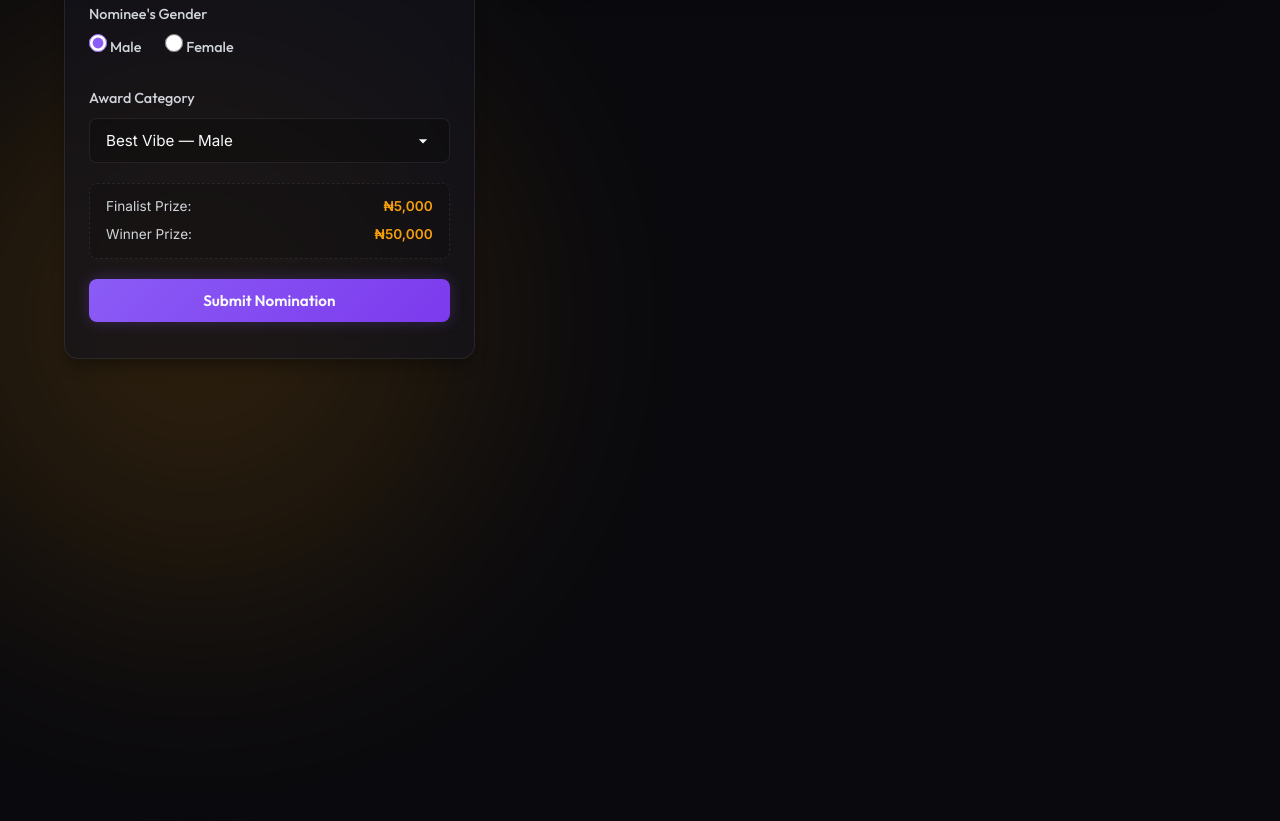
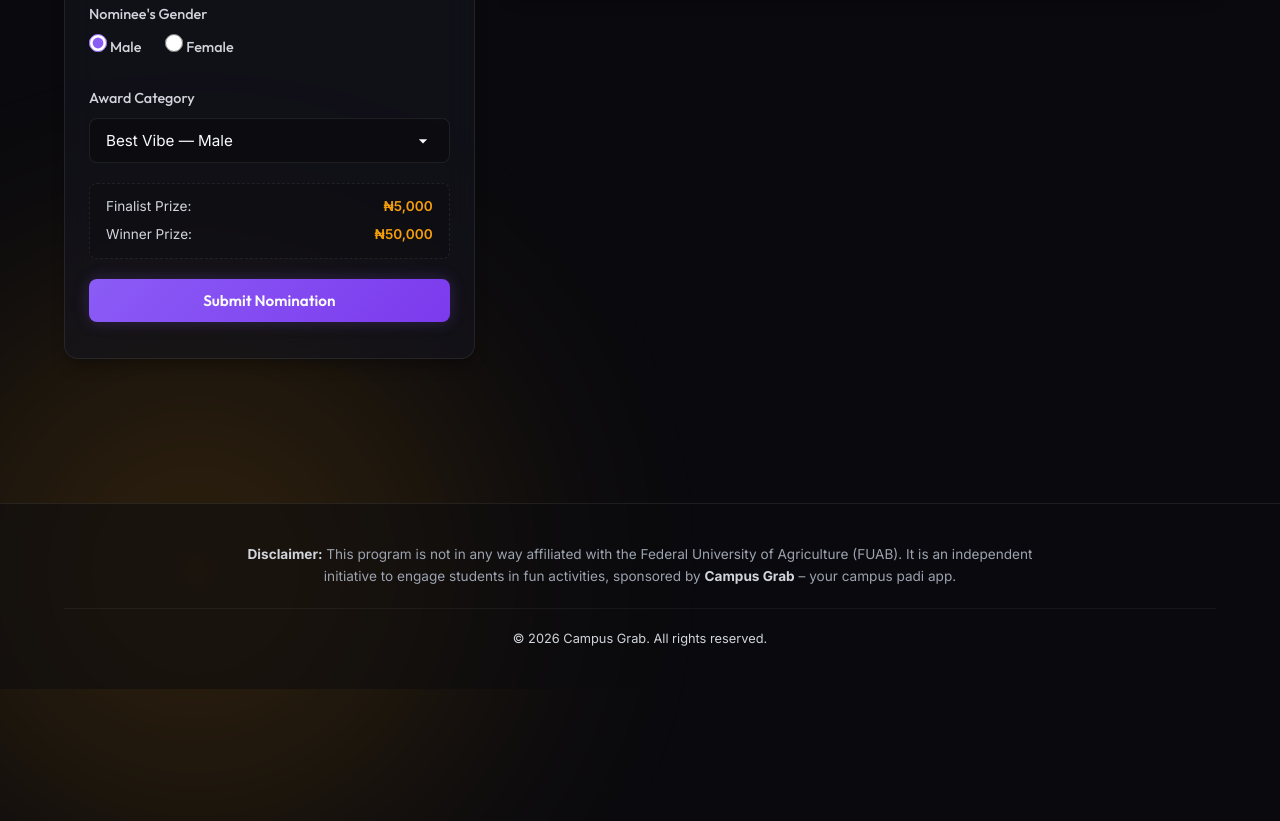
Before and after one commit to Ibrahimdev200/campu-grab-fuab-icon-award, a website built with Vite: page index.html in a window 1280 px wide. Shown: the part 1553-2374 px from the top of the page. Before the commit the page ends 2152 px from the top, so only its background shows below. Built offline with nearby package versions, Linux system fonts and the light colour scheme; no server answers.

Commit message:
Add Federal University of Agriculture disclaimer footer sponsored by Campus Grab

```diff
--- a/index.html
+++ b/index.html
@@ -382,6 +382,18 @@
 
   </main>
 
+  <!-- Footer -->
+  <footer class="app-footer">
+    <div class="footer-container">
+      <p class="footer-disclaimer">
+        <strong>Disclaimer:</strong> This program is not in any way affiliated with the Federal University of Agriculture (FUAB). It is an independent initiative to engage students in fun activities, sponsored by <strong>Campus Grab</strong> – your campus padi app.
+      </p>
+      <div class="footer-bottom">
+        <p>&copy; 2026 Campus Grab. All rights reserved.</p>
+      </div>
+    </div>
+  </footer>
+
   <!-- Live Results Modal (Accessible at all times) -->
   <div id="results-modal" class="modal">
     <div class="modal-content modal-large">
--- a/style.css
+++ b/style.css
@@ -2055,3 +2055,44 @@ select:focus {
 .text-center {
   text-align: center;
 }
+
+/* ==========================================================================
+   APP FOOTER
+   ========================================================================== */
+.app-footer {
+  background: rgba(10, 10, 14, 0.5);
+  border-top: 1px solid var(--border-color);
+  padding: 2.5rem 0;
+  margin-top: 4rem;
+  width: 100%;
+}
+
+.footer-container {
+  max-width: 1200px;
+  margin: 0 auto;
+  padding: 0 1.5rem;
+  display: flex;
+  flex-direction: column;
+  align-items: center;
+  gap: 1.25rem;
+  text-align: center;
+}
+
+.footer-disclaimer {
+  font-size: 0.85rem;
+  color: var(--text-muted);
+  line-height: 1.6;
+  max-width: 800px;
+}
+
+.footer-disclaimer strong {
+  color: var(--text-secondary);
+}
+
+.footer-bottom {
+  font-size: 0.8rem;
+  color: var(--text-muted);
+  border-top: 1px solid rgba(255, 255, 255, 0.05);
+  padding-top: 1.25rem;
+  width: 100%;
+}
```
